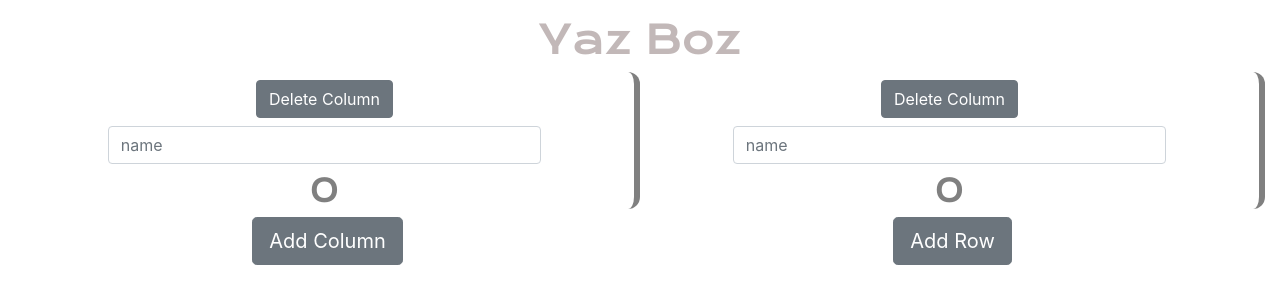
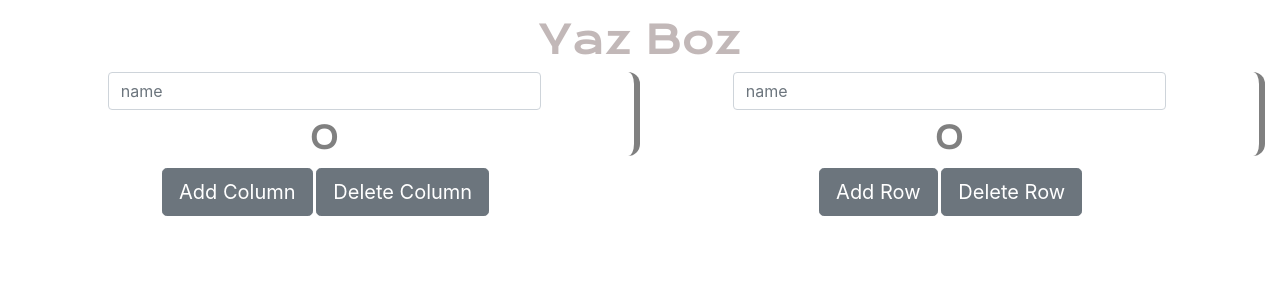
Before and after one commit to Raader/yaz-boz, a React (Create React App) app: page / in a window 1280 px wide. Shown: the top 304 px of the page. Built offline with nearby package versions, Linux system fonts and the light colour scheme.

Commit message:
delete column and delete row

```diff
--- a/src/Components/AddColumn.js
+++ b/src/Components/AddColumn.js
@@ -5,6 +5,7 @@ class AddColumn extends Component{
         return (
             <div style={{float:"left",width:"50%",marginTop:"0.2cm",marginBottom:"0.2cm"}}>
                 <Button size="lg"onClick={this.props.addColumn}>Add Column</Button>
+                <Button style={{margin:"0.1cm"}}size="lg"color="secondary"onClick={() =>this.props.deleteColumn()}>Delete Column</Button>
             </div>
         )
     }
--- a/src/Components/AddRow.js
+++ b/src/Components/AddRow.js
@@ -5,6 +5,7 @@ class AddRow extends Component{
         return(
             <div style={{float:"left",width:"50%",marginTop:"0.2cm",marginBottom:"0.2cm"}}>
                 <Button onClick={this.props.onClick} color="secondary" size="lg">Add Row</Button>
+                <Button style={{margin:"0.1cm"}}size="lg"color="secondary"onClick={() =>this.props.deleteRow()}>Delete Row</Button>
             </div>
         )
     }
--- a/src/Components/Column.js
+++ b/src/Components/Column.js
@@ -21,7 +21,7 @@ class Column extends Component{
     render(){
         return (<div className="column" style={{float:"left",width:this.props.width + "%"}}>
             <div>
-                <Button color="secondary"onClick={() =>this.props.deleteColumn(this.props.id)}>Delete Column</Button>
+
                 <Input type="text" placeholder="name"></Input>
             </div>
             {this.props.fields.map((field,c) =><Field index={c}num={field} onInput ={(val,i)=>{
--- a/src/Components/Panel.js
+++ b/src/Components/Panel.js
@@ -39,12 +39,22 @@ class Panel extends Component{
             }
             nArr.push({id:uuid.v4(),fields:fs});
             this.setState({columns:nArr});
-        }}width={columnSize}></AddColumn>,
+        }}width={columnSize}
+        deleteColumn={() =>{
+            this.state.columns.pop();
+            this.setState({columns:this.state.columns});
+        }}></AddColumn>,
         <AddRow onClick={() =>{
             this.state.columns.forEach(element => {
             element.fields.push("");
             });
             this.setState({columns:this.state.columns});
+            }}
+            deleteRow={() => {
+                for(let column of this.state.columns){
+                    column.fields.pop();
+                }
+                this.setState({columns:this.state.columns});
             }}></AddRow>];
     }
 }
```
